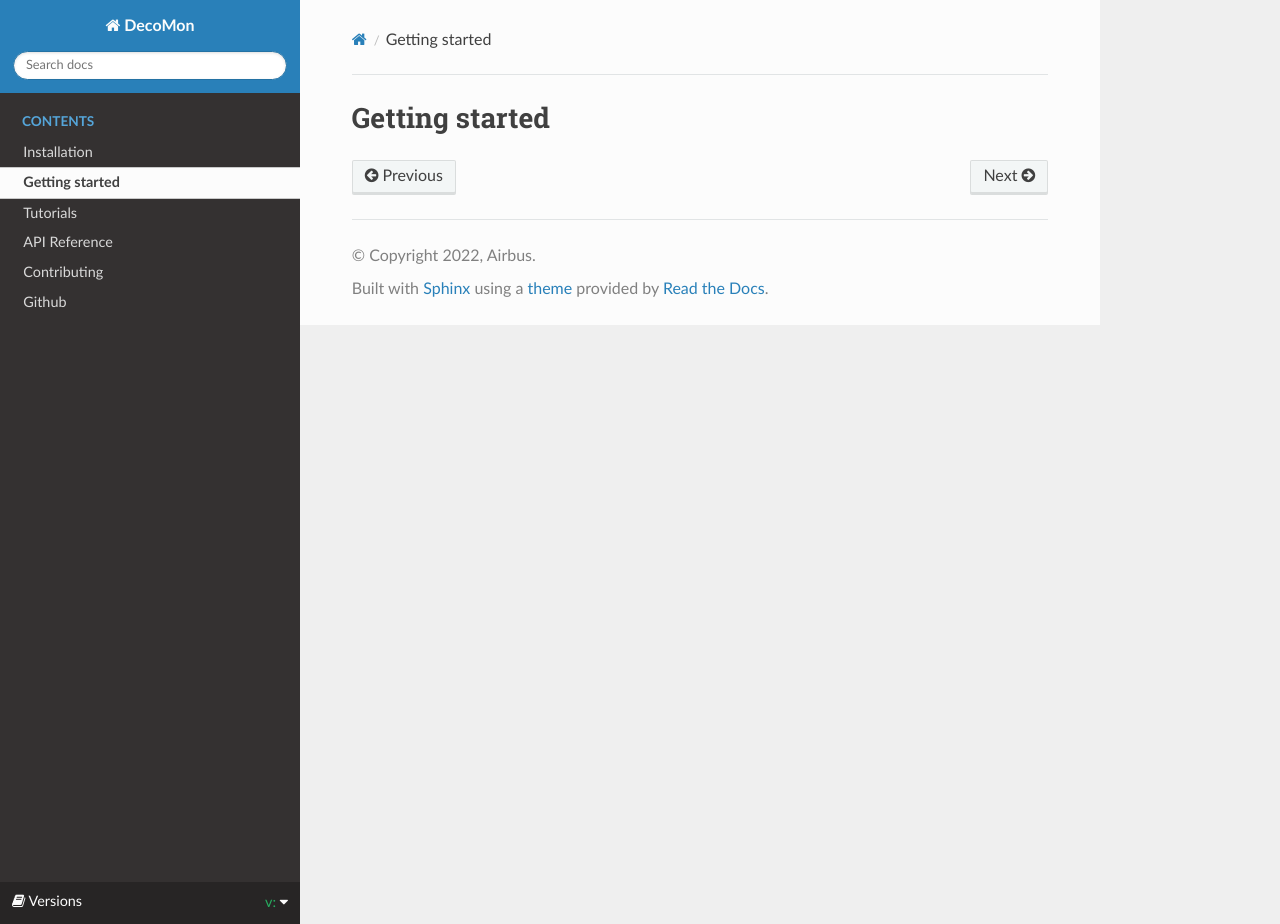
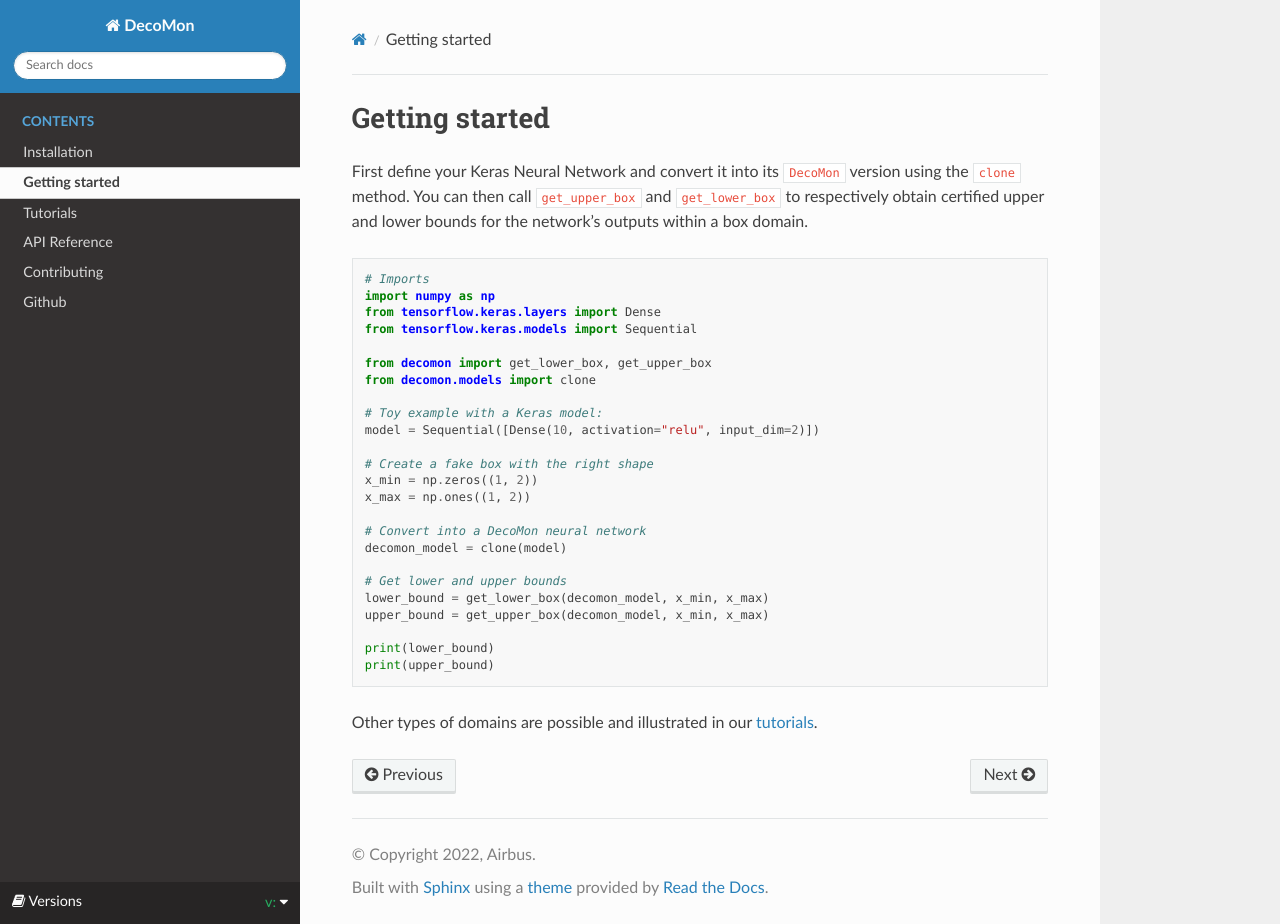
Before and after one commit to airbus/decomon, a Sphinx documentation site: the page built from docs/source/getting_started.md, in a window 1280 px wide and 924 px high. Built offline with Sphinx 7.4.7 and the Read the Docs theme 2.0.0, drawn with Linux system fonts in a browser that asks for light colours; pages that are not in the unit, such as notebooks, are missing from menus; the version number could not be read and is left out; comment, search, counter and statistics services are not loaded.

Commit message:
Update getting started page

`````diff
--- a/docs/source/getting_started.md
+++ b/docs/source/getting_started.md
@@ -1 +1,37 @@
 # Getting started
+
+
+First define your Keras Neural Network and convert it into its `DecoMon` version
+using the `clone` method. You can then call `get_upper_box` and `get_lower_box` to
+respectively obtain certified upper and lower bounds for the network's outputs
+within a box domain.
+
+````python
+# Imports
+import numpy as np
+from tensorflow.keras.layers import Dense
+from tensorflow.keras.models import Sequential
+
+from decomon import get_lower_box, get_upper_box
+from decomon.models import clone
+
+# Toy example with a Keras model:
+model = Sequential([Dense(10, activation="relu", input_dim=2)])
+
+# Create a fake box with the right shape
+x_min = np.zeros((1, 2))
+x_max = np.ones((1, 2))
+
+# Convert into a DecoMon neural network
+decomon_model = clone(model)
+
+# Get lower and upper bounds
+lower_bound = get_lower_box(decomon_model, x_min, x_max)
+upper_bound = get_upper_box(decomon_model, x_min, x_max)
+
+print(lower_bound)
+print(upper_bound)
+````
+
+Other types of domains are possible and illustrated
+in our [tutorials](tutorials).
`````
